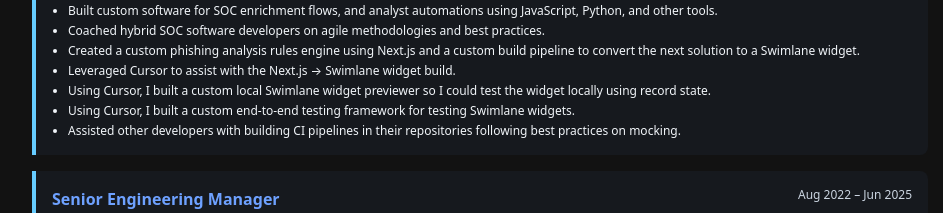
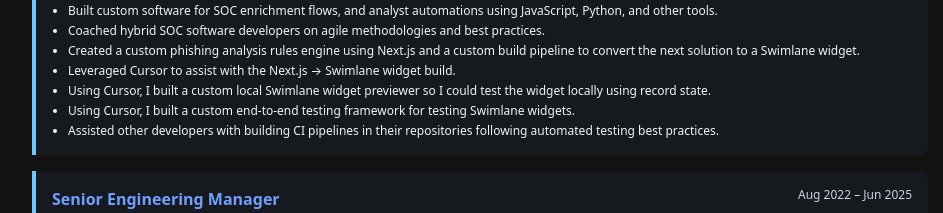
Before and after one commit to JacobHeater/jacobheater.github.io, a Next.js app: page /about/resume in a window 1280 px wide. Shown: the part 1025-1238 px from the top of the page, without its empty margins (160-1103 px from the left). Built offline with nearby package versions, Linux system fonts and the light colour scheme; a web font is replaced by a local one.

Commit message:
feat(resume): update CI pipeline assistance description for clarity on automated testing best practices

```diff
--- a/src/app/about/resume/data/resume/resume.ts
+++ b/src/app/about/resume/data/resume/resume.ts
@@ -27,7 +27,7 @@ export const resume: IResume = {
         'Leveraged Cursor to assist with the Next.js → Swimlane widget build.',
         'Using Cursor, I built a custom local Swimlane widget previewer so I could test the widget locally using record state.',
         'Using Cursor, I built a custom end-to-end testing framework for testing Swimlane widgets.',
-        'Assisted other developers with building CI pipelines in their repositories following best practices on mocking.',
+        'Assisted other developers with building CI pipelines in their repositories following automated testing best practices.',
       ],
     },
     {
```
